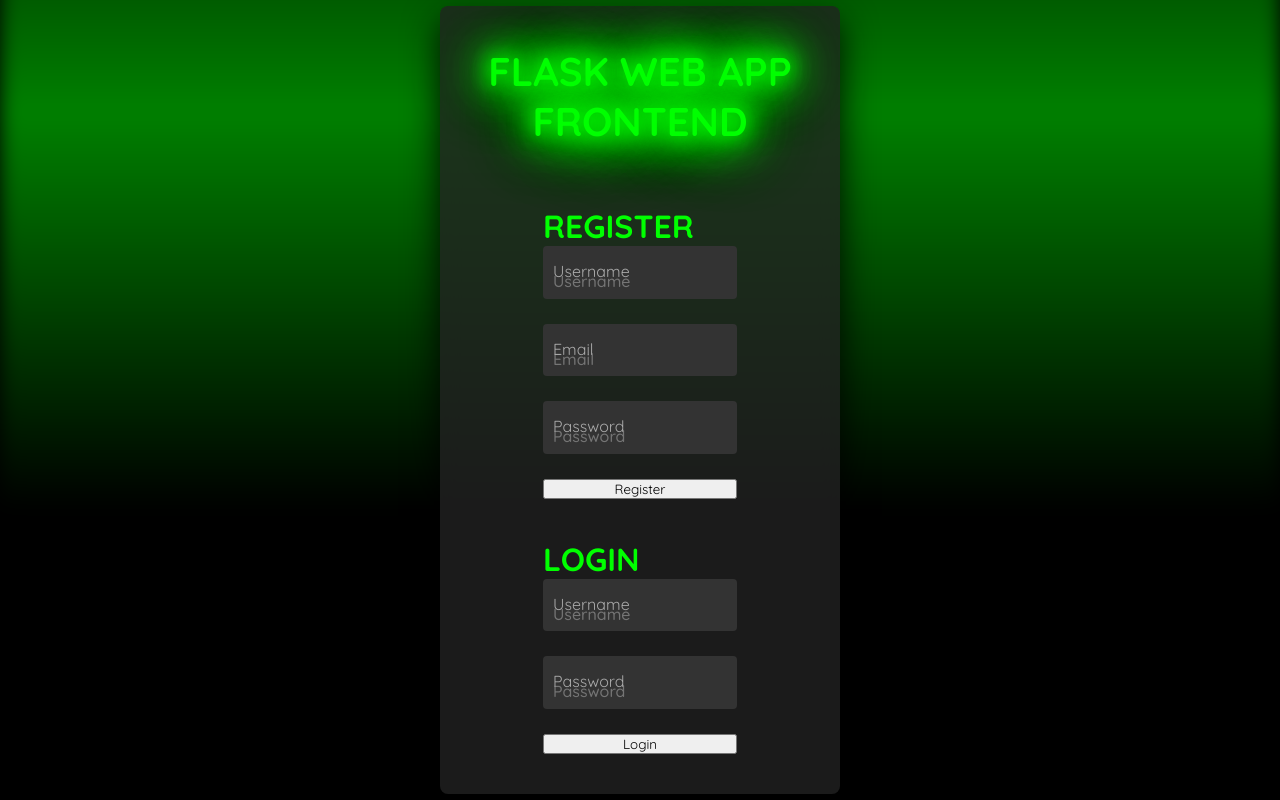
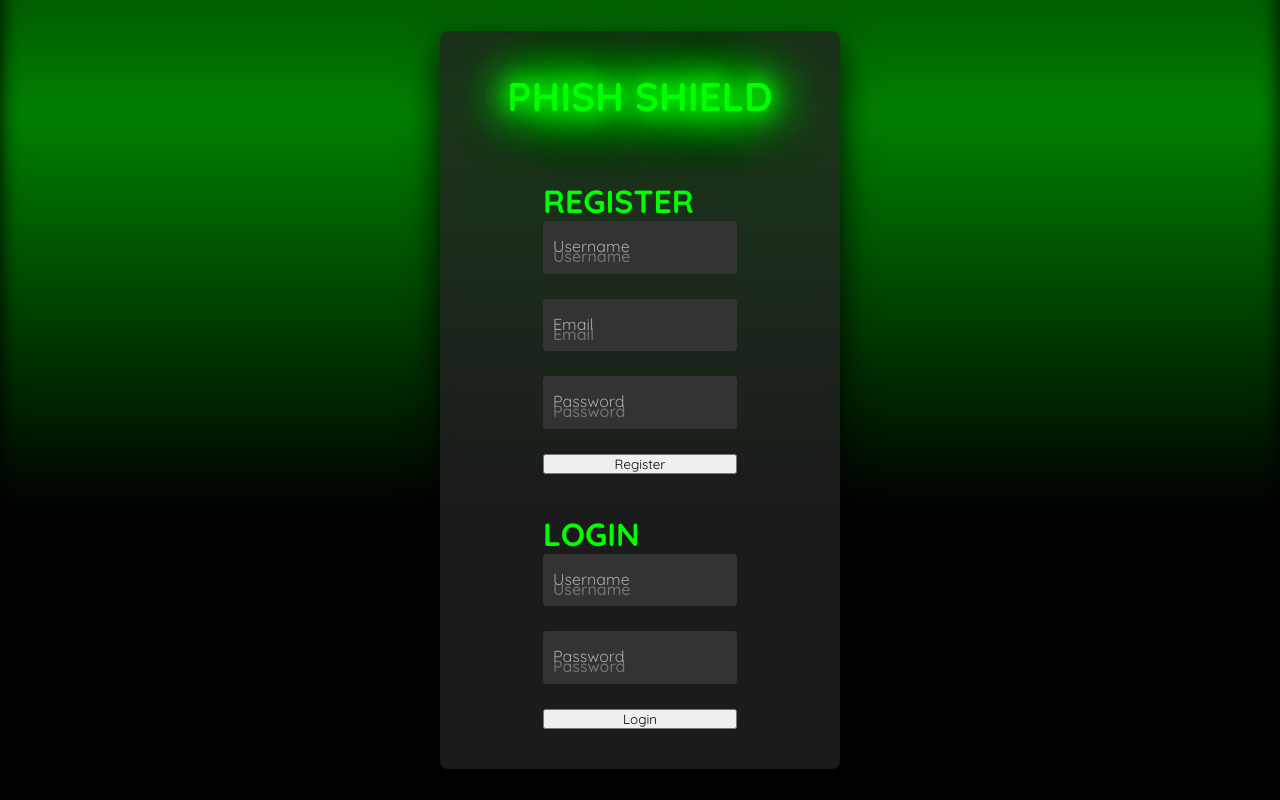
Before and after one commit to Somashekarbm/PhishShield, a Flask app: page / in a window 1280 px wide. Run offline with Flask 3, Linux system fonts and the light colour scheme.

Commit message:
Change webpage title

```diff
--- a/flask_app/templates/index.html
+++ b/flask_app/templates/index.html
@@ -3,14 +3,14 @@
 <head>
     <meta charset="UTF-8">
     <meta name="viewport" content="width=device-width, initial-scale=1.0">
-    <title>Flask App Frontend</title>
+    <title>Phish Shield</title>
     <link rel="stylesheet" href="{{ url_for('static', filename='css/styles.css') }}">
 </head>
 <body>
     <section>
         <div class="signin">
             <div class="content">
-                <h1>Flask Web App Frontend</h1>
+                <h1>Phish Shield</h1>
 
                 <div id="register">
                     <h2>Register</h2>
```
